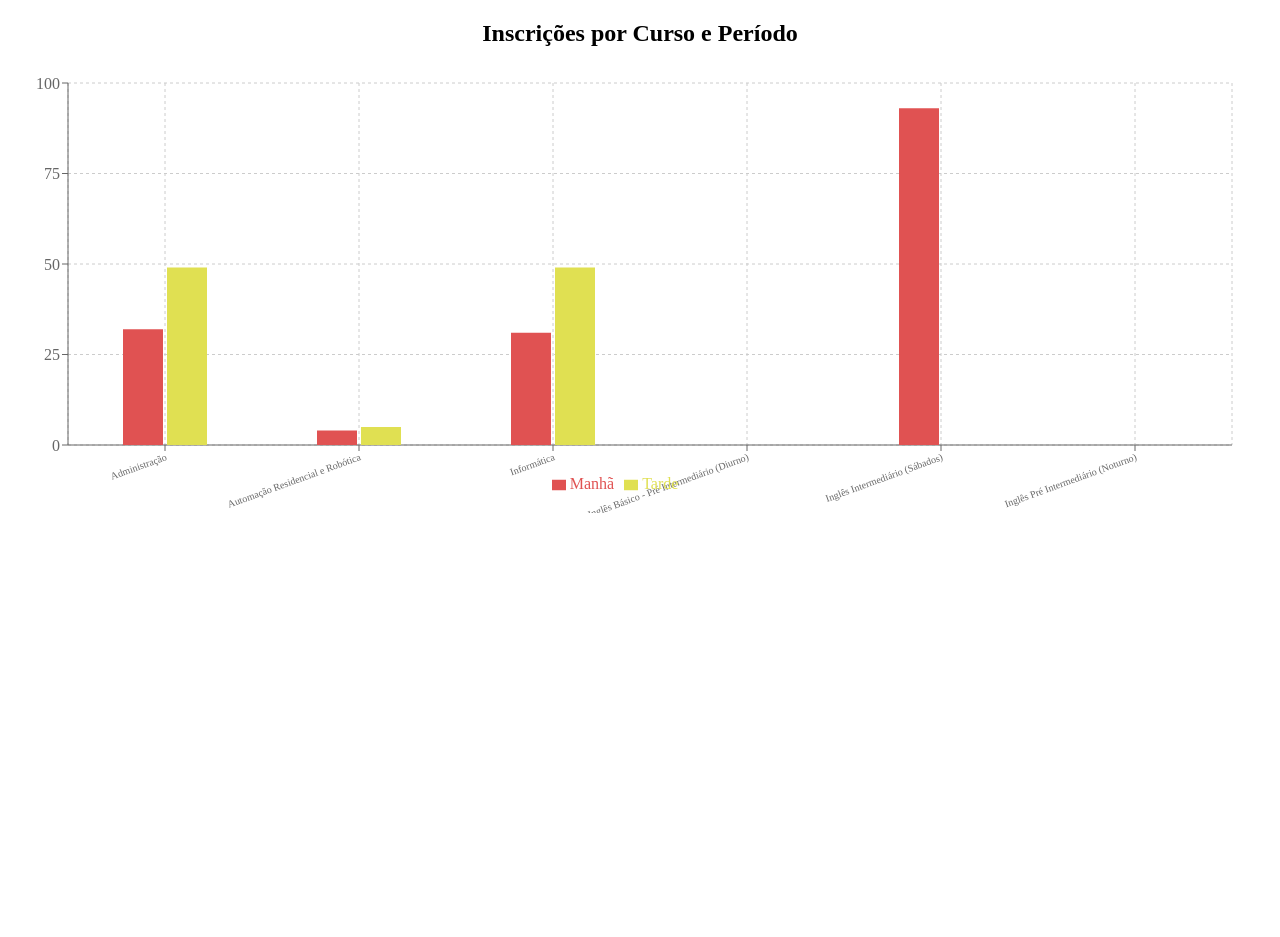
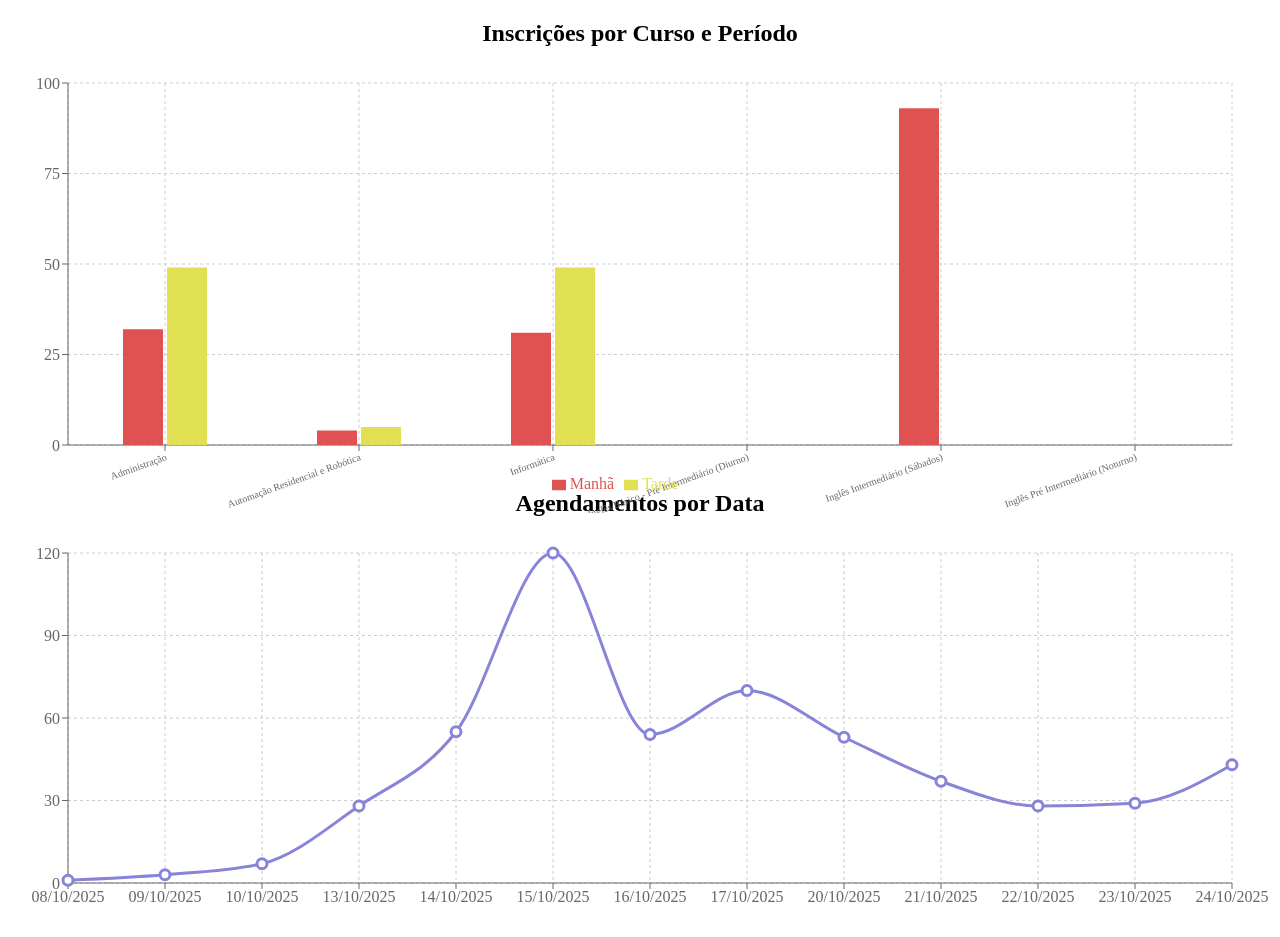
Before and after one commit to Caio-cco/ProjetoGraficos, a React (Vite) app: page / in a window 1280 px wide. Before the commit the page ends 800 px from the top, so only its background shows below. Built offline with nearby package versions, Linux system fonts and the light colour scheme.

Commit message:
Implementação dos dois gráficos

```diff
--- a/package.json
+++ b/package.json
@@ -12,7 +12,8 @@
   "dependencies": {
     "react": "^19.1.1",
     "react-dom": "^19.1.1",
-    "recharts": "^3.2.1"
+    "recharts": "^3.2.1",
+    "sass": "^1.93.2"
   },
   "devDependencies": {
     "@eslint/js": "^9.36.0",
--- a/src/App.jsx
+++ b/src/App.jsx
@@ -1,14 +1,20 @@
 import { useState } from 'react'
 import GraficoCursos from './components/Graficocoluna'
-
+import GraficoAgendamentos from './components/Graficolinha'
+import './App.scss'
 
 function App() {
   const [count, setCount] = useState(0)
 
   return (
-   <div>
-    <GraficoCursos />
-   </div>
+    <div className='container'>
+      <div>
+        <GraficoCursos />
+      </div>
+      <div>
+        <GraficoAgendamentos />
+      </div>
+    </div>
   )
 }
 
--- a/src/components/Graficocoluna.jsx
+++ b/src/components/Graficocoluna.jsx
@@ -102,9 +102,7 @@ export default function GraficoCursos() {
           <Legend />
 
 
-          {Object.keys(data[0])
-            .filter((key) => key !== "courseName")
-            .map((period, i) => (
+          {Object.keys(data[0]).filter((key) => key !== "courseName").map((period, i) => (
               <Bar
                 key={period}
                 dataKey={period}
--- a/src/components/Graficolinha.jsx
+++ b/src/components/Graficolinha.jsx
@@ -0,0 +1,52 @@
+import React from "react";
+import {
+  LineChart,
+  Line,
+  XAxis,
+  YAxis,
+  Tooltip,
+  CartesianGrid,
+  ResponsiveContainer,
+} from "recharts";
+
+const data = [
+  { _id: "08/10/2025", totalAgendamentos: 1 },
+  { _id: "09/10/2025", totalAgendamentos: 3 },
+  { _id: "10/10/2025", totalAgendamentos: 7 },
+  { _id: "13/10/2025", totalAgendamentos: 28 },
+  { _id: "14/10/2025", totalAgendamentos: 55 },
+  { _id: "15/10/2025", totalAgendamentos: 120 },
+  { _id: "16/10/2025", totalAgendamentos: 54 },
+  { _id: "17/10/2025", totalAgendamentos: 70 },
+  { _id: "20/10/2025", totalAgendamentos: 53 },
+  { _id: "21/10/2025", totalAgendamentos: 37 },
+  { _id: "22/10/2025", totalAgendamentos: 28 },
+  { _id: "23/10/2025", totalAgendamentos: 29 },
+  { _id: "24/10/2025", totalAgendamentos: 43 },
+];
+
+export default function GraficoAgendamentos() {
+  return (
+    <div style={{ width: "100%", height: 400 }}>
+      <h2 style={{ textAlign: "center", marginBottom: "1rem" }}>
+        Agendamentos por Data
+      </h2>
+      <ResponsiveContainer>
+        <LineChart data={data} margin={{ top: 20, right: 40, left: 0, bottom: 20 }}>
+          <CartesianGrid strokeDasharray="3 3" />
+          <XAxis dataKey="_id" />
+          <YAxis />
+          <Tooltip />
+          <Line
+            type="monotone"
+            dataKey="totalAgendamentos"
+            stroke="#8884d8"
+            strokeWidth={3}
+            dot={{ r: 5 }}
+            activeDot={{ r: 8 }}
+          />
+        </LineChart>
+      </ResponsiveContainer>
+    </div>
+  );
+}
```
Also changed, not shown: src/App.css (deleted), src/App.scss (added), src/components/app.scss (added), 1 other file (tests, documents, lock files or other folders).
